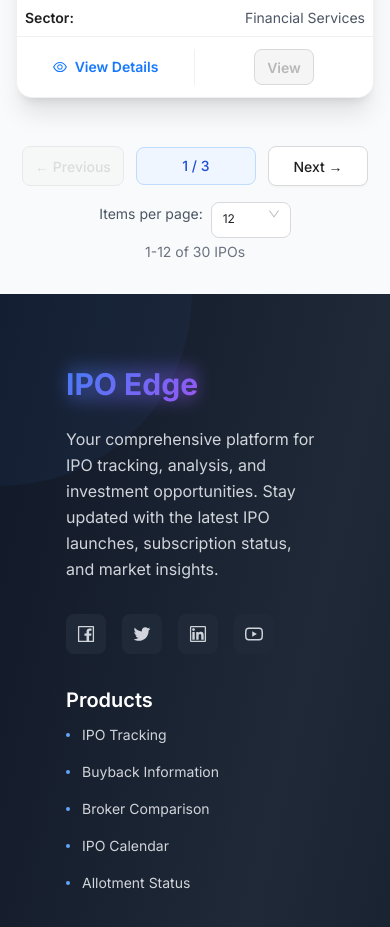
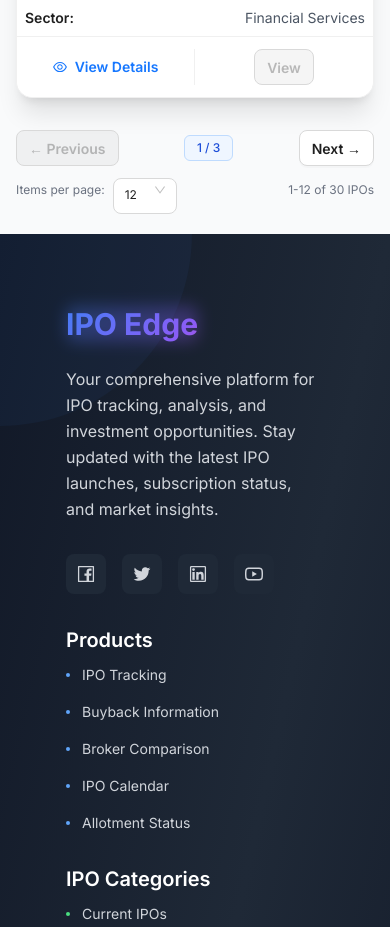
Before and after one commit to Shivolic76/ipoedge, a React (Vite) app: page /ipo in a window 390 px wide. Shown: the part 4700-5627 px from the top of the page. Built offline with nearby package versions, Linux system fonts and the light colour scheme.

Commit message:
sc/fixed paginatoin changes

```diff
--- a/src/data/mockBrokers.ts
+++ b/src/data/mockBrokers.ts
@@ -94,7 +94,7 @@
   {
     id: '6',
     name: 'ICICI Direct',
-    logo: 'https://media.ipoji.com/broker/images/icici-direct-logo.jpeg',
+    logo: 'https://media.ipoji.com/broker/images/icici-sec-logo.jpeg',
     accountOpening: 'Free',
     accountMaintenance: 500,
     equityDelivery: 0,
@@ -130,7 +130,7 @@
   {
     id: '8',
     name: 'Groww',
-    logo: 'https://media.ipoji.com/broker/images/groww-logo.jpeg',
+    logo: 'https://media.ipoji.com/broker/images/groww.jpeg',
     accountOpening: 'Free',
     accountMaintenance: 0,
     equityDelivery: 'Zero',
--- a/src/pages/BrokersPage.tsx
+++ b/src/pages/BrokersPage.tsx
@@ -216,7 +216,7 @@
                       Open Account
                     </Button>,
                     <Button type="link" key="compare">
-                      Compare
+                      view details
                     </Button>
                   ]}
                 >
--- a/src/pages/IPOListPage.tsx
+++ b/src/pages/IPOListPage.tsx
@@ -224,7 +224,6 @@
                 direction="horizontal"
                 size="small"
                 style={{ width: '100%', justifyContent: 'flex-start' }}
-                wrap
               >
                 <Button
                   icon={<SortAscendingOutlined />}
@@ -281,7 +280,7 @@
 
             {/* Pagination */}
             {pagination && pagination.totalPages > 1 && (
-              <div className="flex flex-col items-center space-y-4 mt-8">
+              <div className="mt-8">
                 {/* Desktop Pagination */}
                 <div className="hidden md:flex justify-center">
                   <Pagination
@@ -300,40 +299,45 @@
                 </div>
 
                 {/* Mobile Pagination */}
-                <div className="flex md:hidden items-center justify-center space-x-3">
+                <div className="md:hidden">
+                  {/* Navigation Buttons */}
+                  <div className="flex items-center justify-between mb-3">
                     <Button
                       type="default"
+                      size="small"
                       disabled={currentPage === 1}
                       onClick={() => handlePageChange(currentPage - 1)}
-                    className="mobile-pagination-btn flex items-center justify-center"
+                      className="mobile-nav-btn"
                     >
-                    <span>← Previous</span>
+                      ← Previous
                     </Button>
 
-                  <div className="flex items-center px-4 py-2 bg-blue-50 border border-blue-200 rounded-lg min-w-[120px] justify-center">
-                    <span className="text-sm font-medium text-blue-700">
+                    <div className="flex items-center px-3 py-1 bg-blue-50 border border-blue-200 rounded-md">
+                      <span className="text-xs font-medium text-blue-700">
                         {currentPage} / {pagination.totalPages}
                       </span>
                     </div>
 
                     <Button
                       type="default"
+                      size="small"
                       disabled={currentPage === pagination.totalPages}
                       onClick={() => handlePageChange(currentPage + 1)}
-                    className="mobile-pagination-btn flex items-center justify-center"
+                      className="mobile-nav-btn"
                     >
-                    <span>Next →</span>
+                      Next →
                     </Button>
                   </div>
 
-                {/* Mobile Page Size Selector */}
-                <div className="flex md:hidden items-center justify-center space-x-2">
-                  <span className="text-sm text-gray-600">Items per page:</span>
+                  {/* Page Size and Total Count */}
+                  <div className="flex items-center justify-between text-xs text-gray-500">
+                    <div className="flex items-center space-x-2">
+                      <span>Items per page:</span>
                       <Select
                         value={pageSize}
                         onChange={(value) => handlePageChange(1, value)}
                         size="small"
-                    className="w-20"
+                        className="w-16"
                       >
                         <Option value={12}>12</Option>
                         <Option value={24}>24</Option>
@@ -341,11 +345,10 @@
                       </Select>
                     </div>
 
-                {/* Mobile Total Count */}
-                <div className="flex md:hidden justify-center">
-                  <span className="text-sm text-gray-500">
+                    <span>
                       {((currentPage - 1) * pageSize) + 1}-{Math.min(currentPage * pageSize, pagination.total)} of {pagination.total} IPOs
                     </span>
+                  </div>
                 </div>
               </div>
             )}
```
Lines whose indentation alone changed are shown as unchanged.
